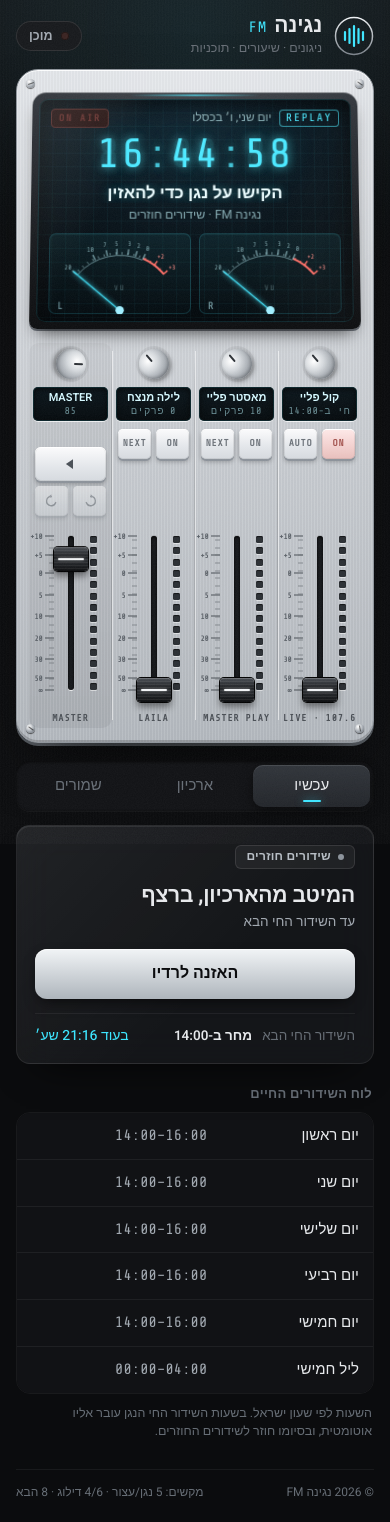
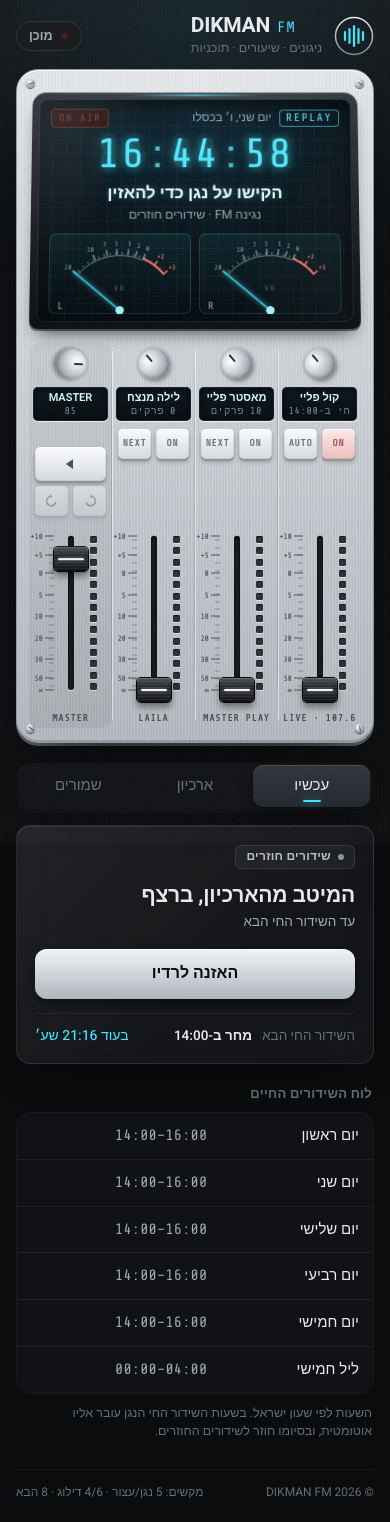
Before and after one commit to lidor161616-pixel/-yoeli-radio-archive, a plain HTML site: page index.html in a window 390 px wide. Drawn offline with nearby package versions, Linux system fonts and the light colour scheme.

Commit message:
Update index.html

```diff
--- a/index.html
+++ b/index.html
@@ -7,9 +7,9 @@
   <meta name="apple-mobile-web-app-capable" content="yes">
   <meta name="mobile-web-app-capable" content="yes">
   <meta name="apple-mobile-web-app-status-bar-style" content="black-translucent">
-  <meta name="apple-mobile-web-app-title" content="נגינה FM">
-  <meta name="description" content="נגינה FM – שידור חי, ניגונים ושיעורים">
-  <title>נגינה FM</title>
+  <meta name="apple-mobile-web-app-title" content="Dikman FM">
+  <meta name="description" content="DIKMAN FM – הרדיו של יואלי דיקמן: שידור חי ושידורים חוזרים">
+  <title>DIKMAN FM</title>
   <link rel="manifest" href="manifest.webmanifest">
   <link rel="icon" href="icons/icon.svg" type="image/svg+xml">
   <link rel="apple-touch-icon" href="icons/apple-touch-icon.png">
@@ -32,7 +32,7 @@
         <defs><linearGradient id="gSilver" x1="0" y1="0" x2="0" y2="1"><stop offset="0" stop-color="#eef1f4"/><stop offset="1" stop-color="#7c838b"/></linearGradient></defs>
       </svg>
       <div>
-        <div class="brand-name">נגינה <span>FM</span></div>
+        <div class="brand-name" dir="ltr">DIKMAN <span>FM</span></div>
         <div class="brand-sub">ניגונים · שיעורים · תוכניות</div>
       </div>
     </div>
@@ -57,7 +57,7 @@
           </div>
           <div class="big-clock mono" id="bigClock" aria-label="השעה עכשיו"><span class="ghost">88:88:88</span><span class="digits">--:--:--</span></div>
           <div class="lcd-title" id="lcdTitle"><span>הקישו על נגן כדי להאזין</span></div>
-          <div class="lcd-sub" id="lcdSub">נגינה FM · שידורים חוזרים</div>
+          <div class="lcd-sub" id="lcdSub">DIKMAN FM · שידורים חוזרים</div>
 
           <div class="progress" id="progress" hidden>
             <div class="progress-track" id="progressTrack" role="slider" tabindex="0"
@@ -170,7 +170,7 @@
   </main>
 
   <footer class="foot">
-    <span>© <span id="year"></span> נגינה FM</span>
+    <span>© <span id="year"></span> DIKMAN FM</span>
     <span class="foot-keys">מקשים: 5 נגן/עצור · 4/6 דילוג · 8 הבא</span>
   </footer>
 </div>
```
